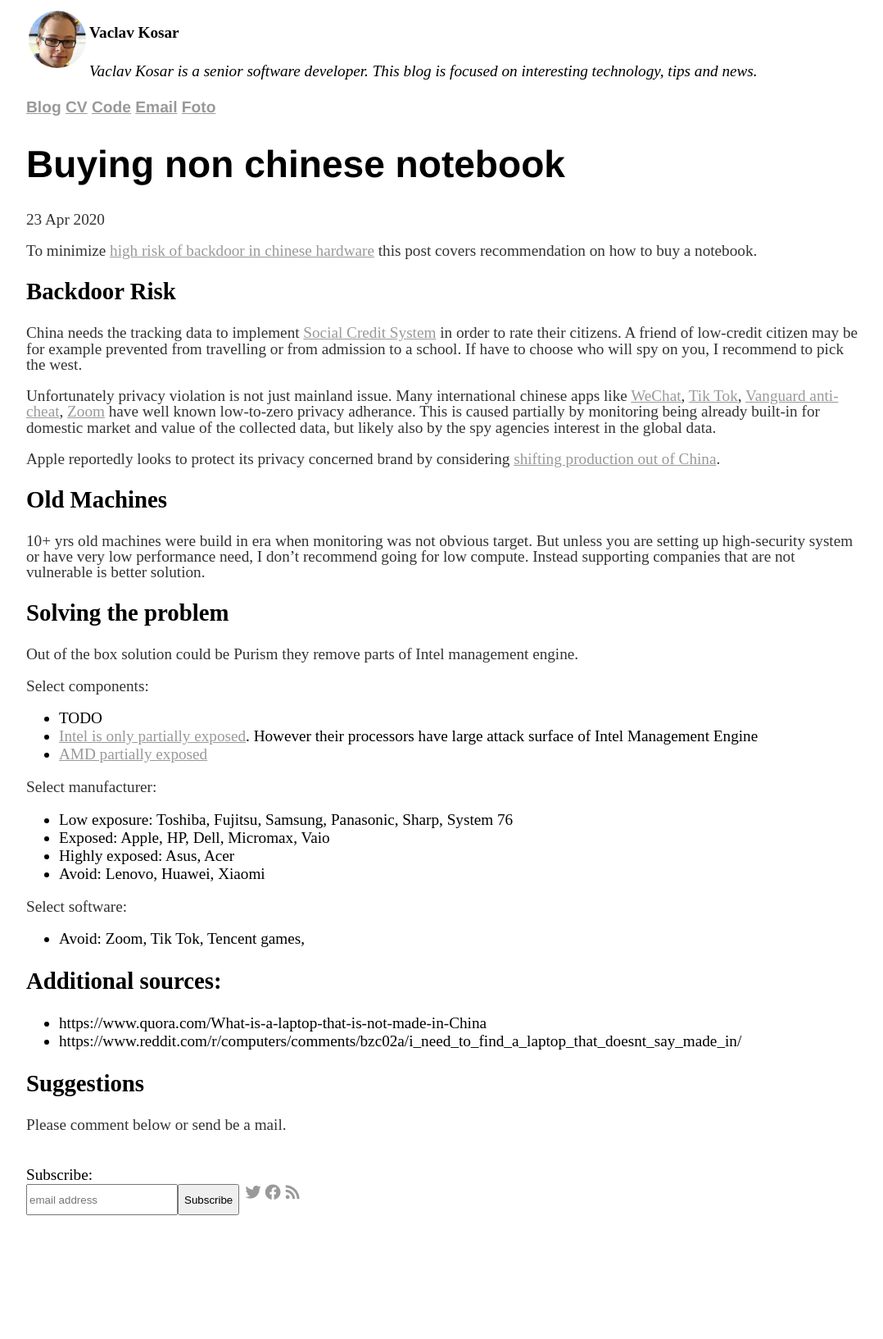
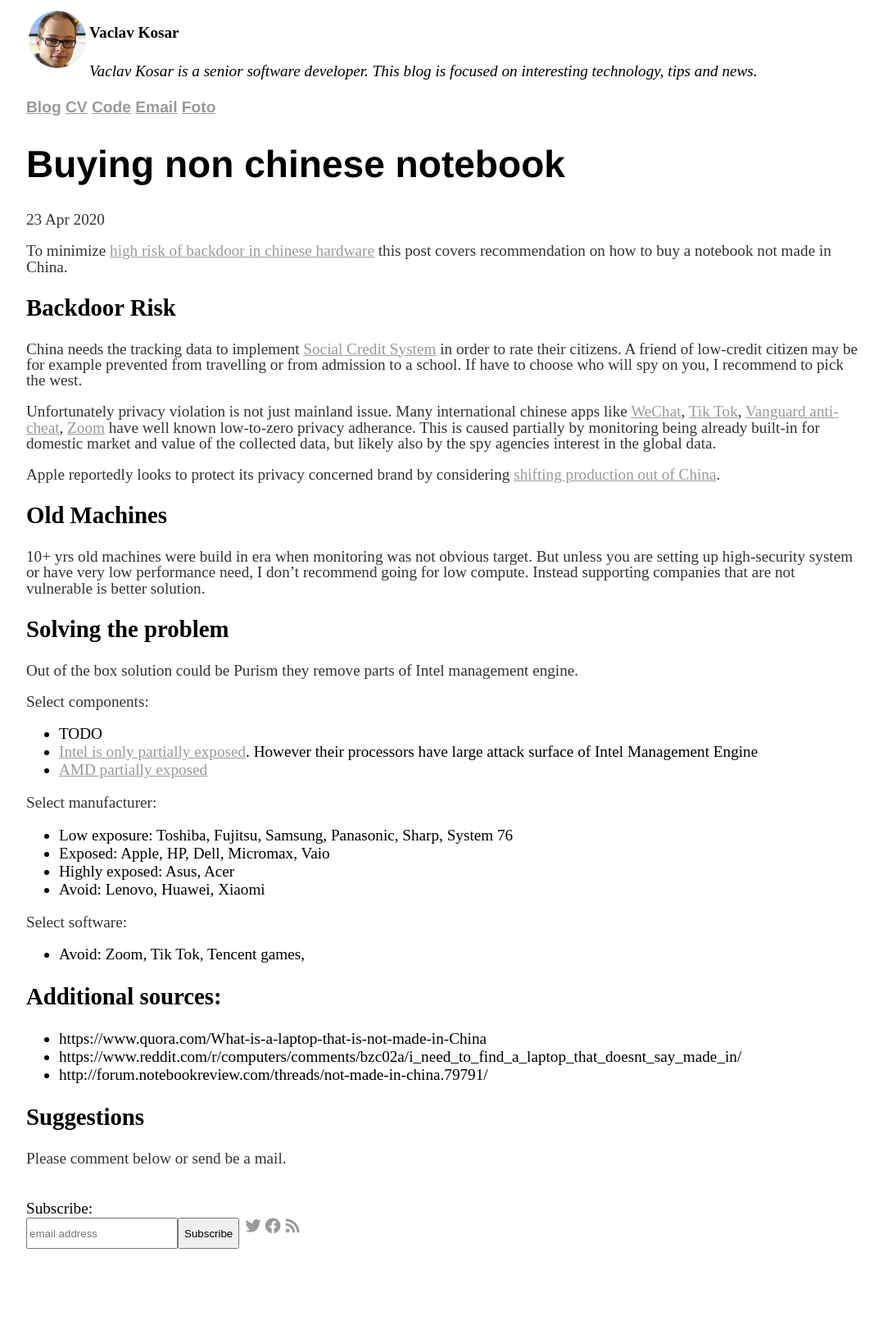
Before and after one commit to vackosar/vackosar.github.io, a Jekyll site: the page built from _posts/2020-04-23-Buying-Non-Chinese-Notebook.md, in a window 1280 px wide. Shown: the whole page at 82% size, without its empty margins (96-1174 px from the left). Built offline with Jekyll 4.4.1, drawn with Linux system fonts in a browser that asks for light colours; nearby versions of some CDN libraries; library files that are not in the unit come from our copies; comment, search, counter and statistics services are not loaded; before the commit the page ends 1592 px from its top, so only the background shows below that.

Commit message:
notes on non chinese notebook post

```diff
--- a/_posts/2020-04-23-Buying-Non-Chinese-Notebook.md
+++ b/_posts/2020-04-23-Buying-Non-Chinese-Notebook.md
@@ -4,7 +4,7 @@
 date: 2020-04-23
 ---
 
-To minimize [high risk of backdoor in chinese hardware](#backdoor-risk) this post covers recommendation on how to buy a notebook.
+To minimize [high risk of backdoor in chinese hardware](#backdoor-risk) this post covers recommendation on how to buy a notebook not made in China.
 
 
 ## Backdoor Risk
@@ -45,7 +45,7 @@
 ## Additional sources:
 - https://www.quora.com/What-is-a-laptop-that-is-not-made-in-China
 - https://www.reddit.com/r/computers/comments/bzc02a/i_need_to_find_a_laptop_that_doesnt_say_made_in/
-
+- http://forum.notebookreview.com/threads/not-made-in-china.79791/
 
 ## Suggestions
 Please comment below or send be a mail.
```
